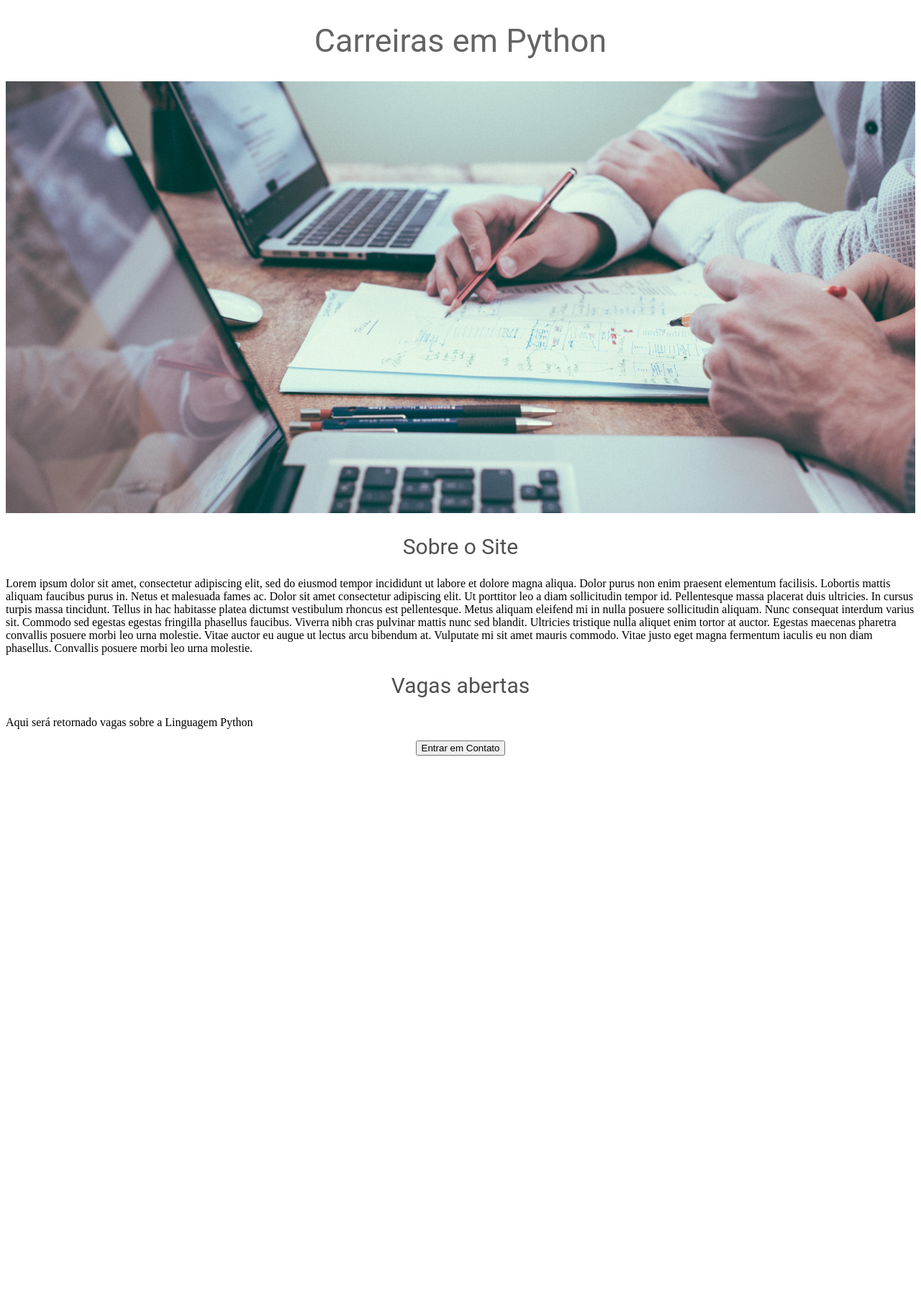
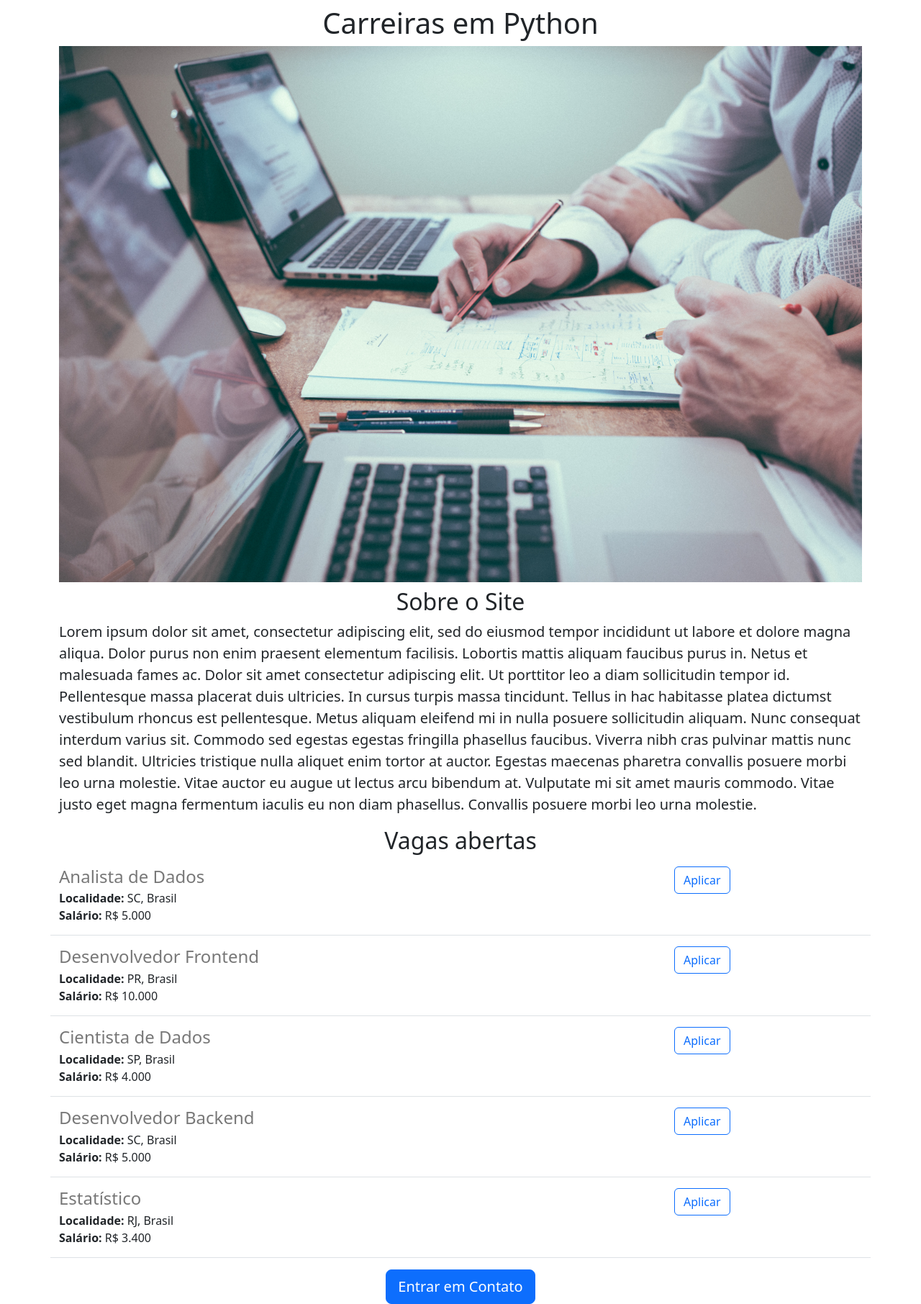
Before and after one commit to MathLouren/python-flask-projeto, a Flask app: page / in a window 1280 px wide. Shown: the whole page at 72% size. Before the commit the page ends 1050 px from the top, so only its background shows below. Run offline with Flask 3, Linux system fonts and the light colour scheme.

Commit message:
Adicionando listagem de vagas e api endpoint

```diff
--- a/app.py
+++ b/app.py
@@ -1,10 +1,47 @@
-from flask import Flask, render_template
+from flask import Flask, render_template, jsonify
 
 app = Flask(__name__)
 
+VAGAS = [
+  {
+    'id':1,
+    'titulo': 'Analista de Dados',
+    'localidade': 'SC, Brasil',
+    'salario': 'R$ 5.000'
+  },
+  {
+    'id':2,
+    'titulo': 'Desenvolvedor Frontend',
+    'localidade': 'PR, Brasil',
+    'salario': 'R$ 10.000'
+  },
+  {
+    'id':3,
+    'titulo': 'Cientista de Dados',
+    'localidade': 'SP, Brasil',
+    'salario': 'R$ 4.000'
+  },
+  {
+    'id':4,
+    'titulo': 'Desenvolvedor Backend',
+    'localidade': 'SC, Brasil',
+    'salario': 'R$ 5.000'
+  },
+  {
+    'id':5,
+    'titulo': 'Estatístico',
+    'localidade': 'RJ, Brasil',
+    'salario': 'R$ 3.400'
+  }
+]
+
 @app.route('/')
 def hello():
-  return render_template("home.html")
+  return render_template("home.html", vagas=VAGAS)
+
+@app.route("/vagas")
+def lista_vagas():
+  return jsonify(VAGAS)
 
 if __name__ == "__main__":
   app.run(host='0.0.0.0', debug=True)
--- a/templates/home.html
+++ b/templates/home.html
@@ -5,18 +5,22 @@
   <meta http-equiv="X-UA-Compatible" content="IE=edge">
   <meta name="viewport" content="width=device-width, initial-scale=1.0">
   <title>HomePage</title>
-  <link rel="stylesheet" href="{{url_for('static', filename='estilo.css')}}">
+  <link rel="stylesheet" href="https://cdn.jsdelivr.net/npm/bootstrap@5.2.3/dist/css/bootstrap.min.css" integrity="sha384-rbsA2VBKQhggwzxH7pPCaAqO46MgnOM80zW1RWuH61DGLwZJEdK2Kadq2F9CUG65" crossorigin="anonymous">
 </head>
 <body>
   <div class="container">
-    <h1>Carreiras em Python</h2>
-    <img id="banner" src="{{url_for('static', filename='carreira.jpg')}}" />
-    <h2>Sobre o Site</h2>
-    <p>Lorem ipsum dolor sit amet, consectetur adipiscing elit, sed do eiusmod tempor incididunt ut labore   et dolore magna aliqua. Dolor purus non enim praesent elementum facilisis. Lobortis mattis aliquam faucibus purus in. Netus et malesuada fames ac. Dolor sit amet consectetur adipiscing elit. Ut porttitor leo a diam sollicitudin tempor id. Pellentesque massa placerat duis ultricies. In cursus turpis massa tincidunt. Tellus in hac habitasse platea dictumst vestibulum rhoncus est pellentesque. Metus aliquam eleifend mi in nulla posuere sollicitudin aliquam. Nunc consequat interdum varius sit. Commodo sed egestas egestas fringilla phasellus faucibus. Viverra nibh cras pulvinar mattis nunc sed blandit. Ultricies tristique nulla aliquet enim tortor at auctor. Egestas maecenas pharetra convallis posuere morbi leo urna molestie. Vitae auctor eu augue ut lectus arcu bibendum at. Vulputate mi sit amet mauris commodo. Vitae justo eget magna fermentum iaculis eu non diam phasellus. Convallis posuere morbi leo urna molestie.</p>
-    <h2>Vagas abertas</h2>
-    <p>Aqui será retornado vagas sobre a Linguagem Python</p>
-    <div style="text-align: center;">
-      <button>Entrar em Contato</button>
+    <h1 class="text-center mt-2 mb-2">Carreiras em Python</h2>
+    <img class="img-fluid" src="{{url_for('static', filename='carreira.jpg')}}" />
+    <h2 class="text-center mt-2">Sobre o Site</h2>
+    <p class="lead">Lorem ipsum dolor sit amet, consectetur adipiscing elit, sed do eiusmod tempor incididunt ut labore   et dolore magna aliqua. Dolor purus non enim praesent elementum facilisis. Lobortis mattis aliquam faucibus purus in. Netus et malesuada fames ac. Dolor sit amet consectetur adipiscing elit. Ut porttitor leo a diam sollicitudin tempor id. Pellentesque massa placerat duis ultricies. In cursus turpis massa tincidunt. Tellus in hac habitasse platea dictumst vestibulum rhoncus est pellentesque. Metus aliquam eleifend mi in nulla posuere sollicitudin aliquam. Nunc consequat interdum varius sit. Commodo sed egestas egestas fringilla phasellus faucibus. Viverra nibh cras pulvinar mattis nunc sed blandit. Ultricies tristique nulla aliquet enim tortor at auctor. Egestas maecenas pharetra convallis posuere morbi leo urna molestie. Vitae auctor eu augue ut lectus arcu bibendum at. Vulputate mi sit amet mauris commodo. Vitae justo eget magna fermentum iaculis eu non diam phasellus. Convallis posuere morbi leo urna molestie.</p>
+    <h2 class="text-center">Vagas abertas</h2>
+    <p>
+      {% for vaga in vagas %}
+        {% include 'includes/vagas_item.html' %}
+      {% endfor %}
+    </p>
+    <div class="text-center">
+      <button class="btn btn-primary btn-lg">Entrar em Contato</button>
     </div>
   </div>
 </body>
--- /dev/null
+++ b/templates/includes/vagas_item.html
@@ -0,0 +1,18 @@
+<div class="row border-bottom" style="margin-bottom:15px; padding-bottom:15px;">
+  <div class="col-9">
+    <h4 style="color: rgb(120,120,120); margin-bottom: 4px;">
+      {{vaga.titulo}}
+    </h4>
+    <div>
+      <strong>Localidade:</strong>
+      {{ vaga.localidade }}
+    </div>
+    <div>
+      <strong>Salário:</strong>
+      {{ vaga.salario }}
+    </div>
+  </div>
+  <div class="col-3">
+    <button type="button" class="btn btn-outline-primary">Aplicar</button>
+  </div>
+</div>
```
